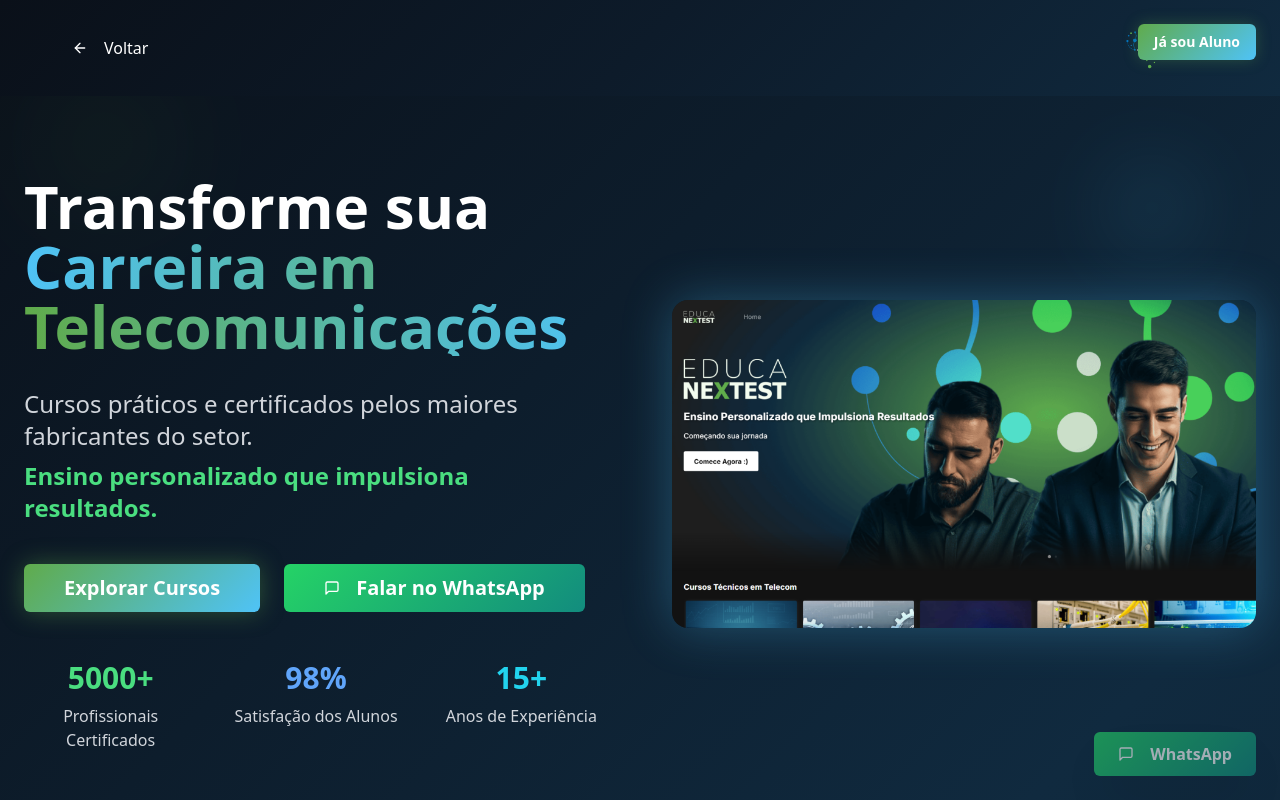
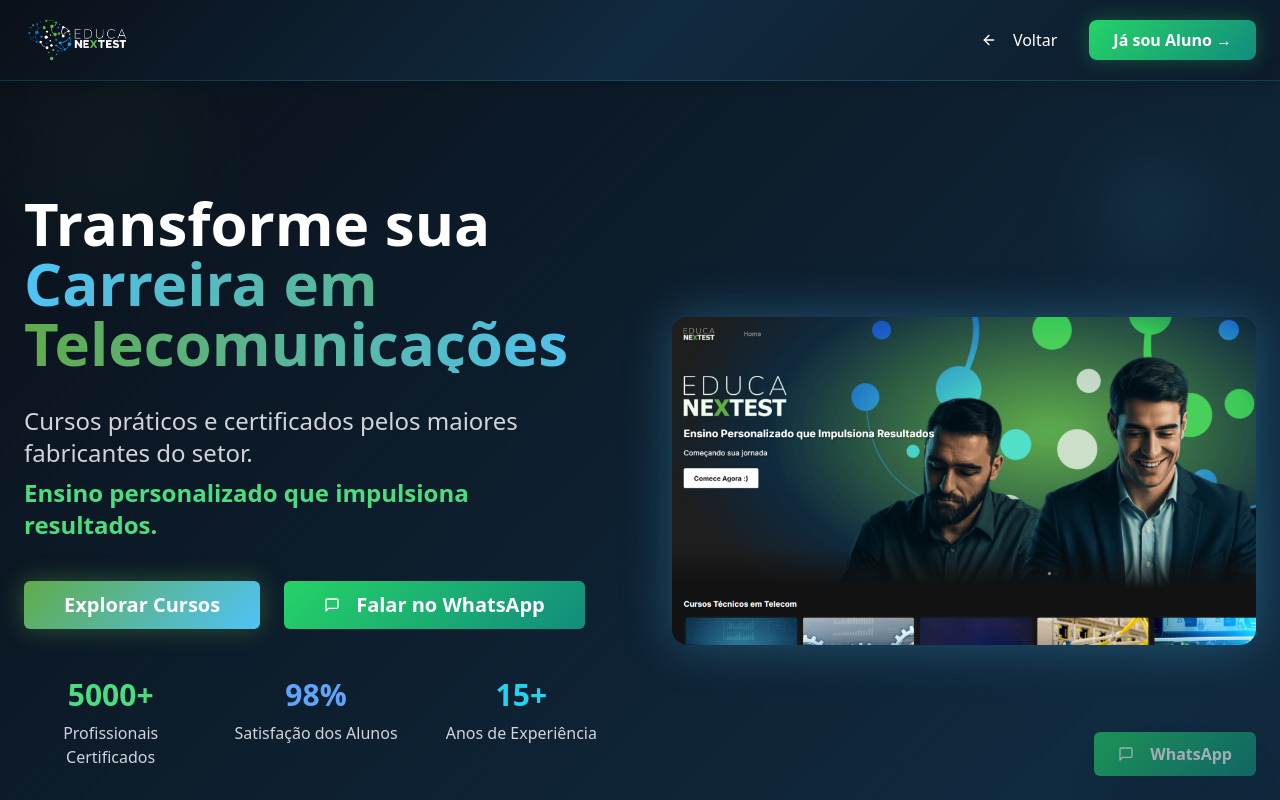
Before and after one commit to camilodamiao/digital-layout-vision, a React (Vite) app: page /cursos in a window 1280 px wide. Shown: the top 800 px of the page. Built offline with nearby package versions, Linux system fonts and the light colour scheme.

Commit message:
Adicionar botão "Já sou Aluno"
Adiciona o botão "Já sou Aluno" nas páginas inicial e de cursos, seguindo o padrão visual do header da página de empresas, incluindo a seta de login e otimização para responsividade.

```diff
--- a/src/pages/B2CPage.tsx
+++ b/src/pages/B2CPage.tsx
@@ -21,7 +21,8 @@ import {
   TrendingUp,
   Plus,
   Minus,
-  ChevronDown
+  ChevronDown,
+  ArrowLeft
 } from "lucide-react";
 import { useNavigate } from "react-router-dom";
 import BackgroundWrapper from "@/components/common/BackgroundWrapper";
@@ -279,26 +280,47 @@ const B2CPage = () => {
 
   return (
     <BackgroundWrapper>
-      {/* Botão Já sou Aluno */}
-      <div className="absolute top-4 right-4 sm:top-6 sm:right-6 z-20">
+      {/* Header */}
+      <header className="relative z-50 shadow-lg border-b border-cyan-400/20" style={{
+        background: 'linear-gradient(135deg, #0A1019 0%, #102A3F 50%, #0D1B2A 100%)'
+      }}>
+        <div className="container mx-auto px-4 md:px-6 py-4">
+          <div className="flex items-center justify-between">
+            {/* Logo */}
+            <div className="flex items-center">
+              <img src="/lovable-uploads/bb450ec0-408d-48fd-8658-aaa1bbbfec7d.png" alt="Educa Nextest" className="h-10 md:h-12" />
+            </div>
+
+            {/* Right Side Actions */}
+            <div className="flex items-center space-x-4">
+              {/* Back Button - Hidden on mobile */}
+              <Button
+                variant="ghost"
+                onClick={() => navigate('/')}
+                className="hidden md:flex text-white hover:bg-gradient-to-r hover:from-cyan-500/10 hover:to-green-500/10 hover:shadow-lg hover:shadow-cyan-500/20 text-base transition-all duration-300"
+              >
+                <ArrowLeft className="w-5 h-5 mr-2" />
+                Voltar
+              </Button>
+
+              {/* Login Button */}
               <Button
                 onClick={() => window.open('https://cursos.educanextest.com.br/', '_blank')}
-          className="text-white font-semibold px-4 py-2 text-sm hover:scale-105 transition-all duration-300 relative overflow-hidden group"
+                className="text-white font-semibold px-4 py-2 md:px-6 md:py-3 text-sm md:text-base rounded-lg transition-all duration-300 hover:scale-105 relative overflow-hidden group"
                 style={{
-            background: 'linear-gradient(135deg, #60AB4B 0%, #4FC3F7 100%)',
-            boxShadow: '0 0 15px rgba(96,171,75,0.3)'
+                  background: 'linear-gradient(135deg, #25D366 0%, #128C7E 100%)',
+                  boxShadow: '0 0 20px rgba(37,211,102,0.3)'
                 }}
-          size="sm"
               >
-          <span className="relative z-10">Já sou Aluno</span>
-          <div className="absolute inset-0 bg-gradient-to-r from-cyan-400 to-green-400 opacity-0 group-hover:opacity-20 transition-opacity duration-300"></div>
+                <span className="relative z-10">Já sou Aluno →</span>
+                <div className="absolute inset-0 bg-gradient-to-r from-green-400 to-green-600 opacity-0 group-hover:opacity-20 transition-opacity duration-300"></div>
               </Button>
             </div>
+          </div>
+        </div>
+      </header>
 
-      {/* Header */}
-      <MobileHeader showBackButton={true} />
-
-      <div className="relative z-10 container mx-auto px-4 sm:px-6">
+      <div className="relative z-10 container mx-auto px-4 sm:px-6 pt-8">{/* ajustado padding-top para compensar header fixo */}
         {/* Hero Section com Video */}
         <div className="py-16 sm:py-20 mb-16 sm:mb-20 max-w-7xl mx-auto">
           <div className="grid grid-cols-1 lg:grid-cols-2 gap-12 lg:gap-16 items-center">
--- a/src/pages/Index.tsx
+++ b/src/pages/Index.tsx
@@ -12,21 +12,32 @@ const Index = () => {
     navigate(path);
   };
   return <BackgroundWrapper>
-      {/* Botão Já sou Aluno */}
-      <div className="absolute top-4 right-4 sm:top-6 sm:right-6 z-20">
+      {/* Header */}
+      <header className="relative z-50 shadow-lg border-b border-cyan-400/20" style={{
+        background: 'linear-gradient(135deg, #0A1019 0%, #102A3F 50%, #0D1B2A 100%)'
+      }}>
+        <div className="container mx-auto px-4 md:px-6 py-4">
+          <div className="flex items-center justify-between">
+            {/* Logo */}
+            <div className="flex items-center">
+              <img src="/lovable-uploads/bb450ec0-408d-48fd-8658-aaa1bbbfec7d.png" alt="Educa Nextest" className="h-10 md:h-12" />
+            </div>
+
+            {/* Login Button */}
             <Button
               onClick={() => window.open('https://cursos.educanextest.com.br/', '_blank')}
-          className="text-white font-semibold px-4 py-2 text-sm hover:scale-105 transition-all duration-300 relative overflow-hidden group"
+              className="text-white font-semibold px-4 py-2 md:px-6 md:py-3 text-sm md:text-base rounded-lg transition-all duration-300 hover:scale-105 relative overflow-hidden group"
               style={{
-            background: 'linear-gradient(135deg, #60AB4B 0%, #4FC3F7 100%)',
-            boxShadow: '0 0 15px rgba(96,171,75,0.3)'
+                background: 'linear-gradient(135deg, #25D366 0%, #128C7E 100%)',
+                boxShadow: '0 0 20px rgba(37,211,102,0.3)'
               }}
-          size="sm"
             >
-          <span className="relative z-10">Já sou Aluno</span>
-          <div className="absolute inset-0 bg-gradient-to-r from-cyan-400 to-green-400 opacity-0 group-hover:opacity-20 transition-opacity duration-300"></div>
+              <span className="relative z-10">Já sou Aluno →</span>
+              <div className="absolute inset-0 bg-gradient-to-r from-green-400 to-green-600 opacity-0 group-hover:opacity-20 transition-opacity duration-300"></div>
             </Button>
           </div>
+        </div>
+      </header>
 
       <div className="relative z-10 min-h-screen flex flex-col items-center justify-center px-4 sm:px-6 py-16 sm:py-20">
         {/* Logo */}
```
Lines whose indentation alone changed are shown as unchanged.
